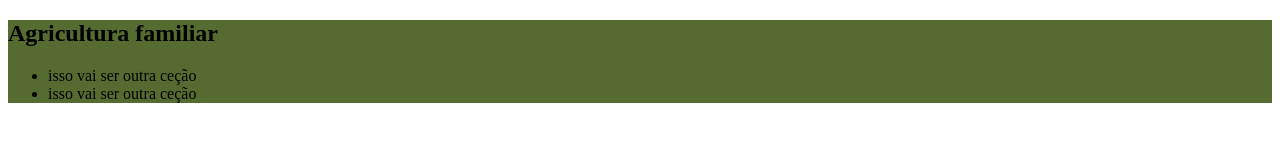
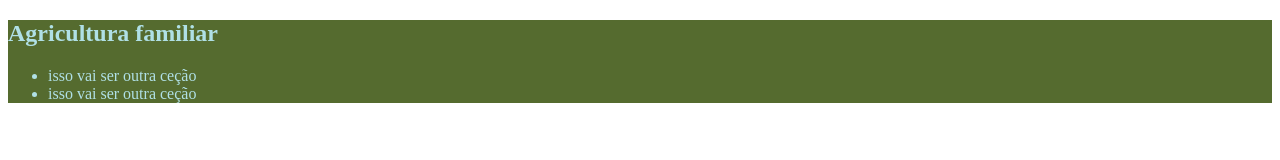
Before and after one commit to rafaelmocelin25/O-agro-da-agricultura-familiar, a plain HTML site: page index.html in a window 1280 px wide. Drawn offline with Linux system fonts and the light colour scheme.

Commit message:
cor da letra?

```diff
--- a/style.css
+++ b/style.css
@@ -1,3 +1,4 @@
 .cabecalho{
     background-color: darkolivegreen;
+    color:powderblue ;
 }
```
